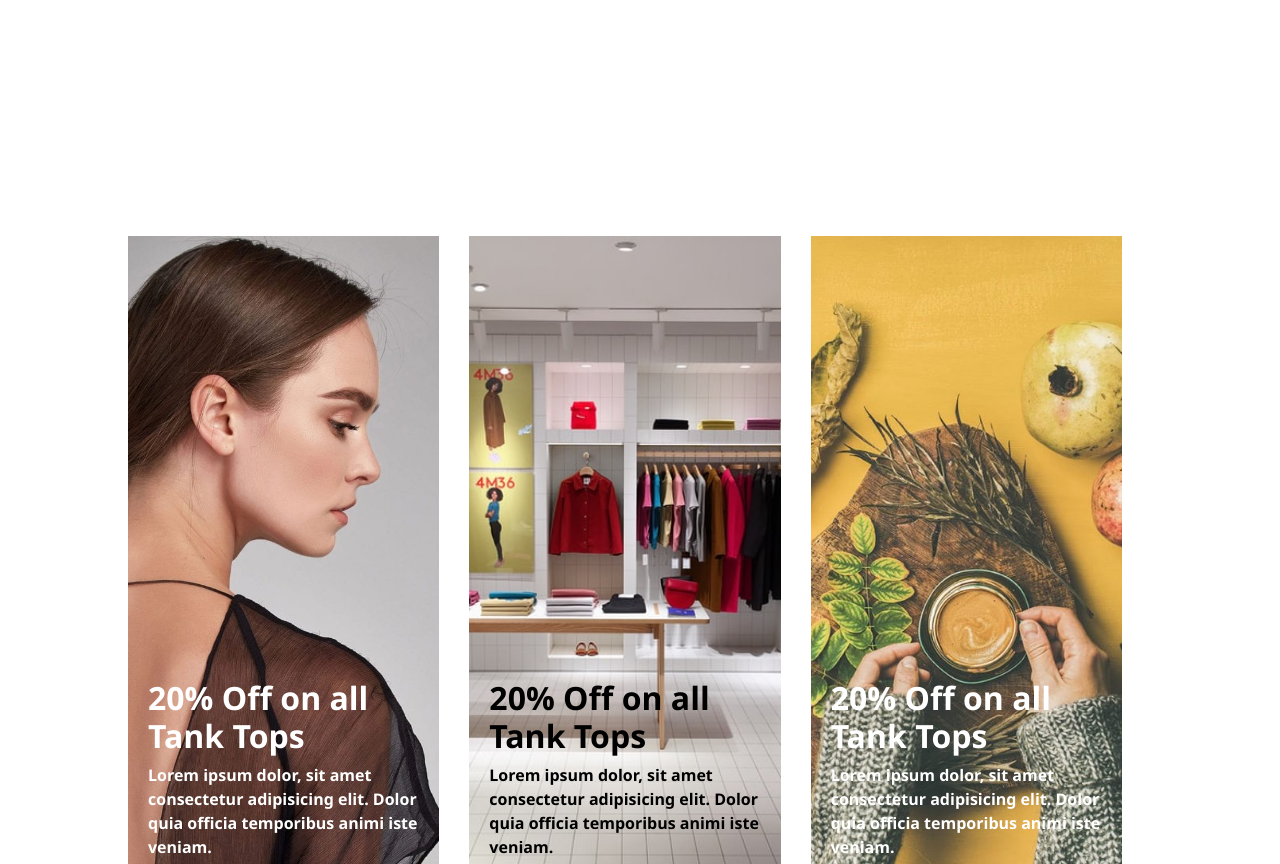
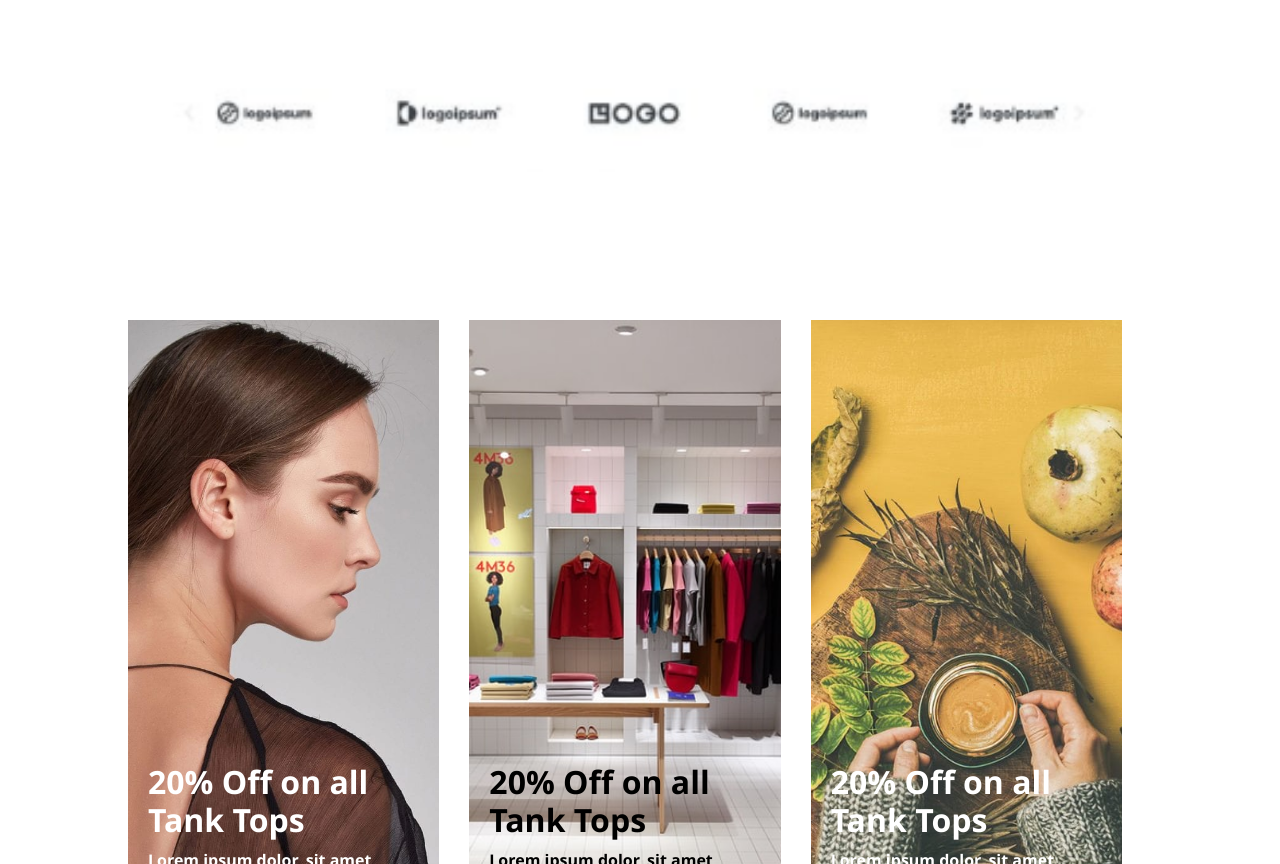
Before and after one commit to Zahra-Hassan99/Hackathon-1, a plain HTML site: page index.html in a window 1280 px wide. Shown: the part 1104-1968 px from the top of the page. Drawn offline with nearby package versions, Linux system fonts and the light colour scheme; no server answers; files whose address does not match are found by name.

Commit message:
Update index.html

```diff
--- a/index.html
+++ b/index.html
@@ -111,7 +111,7 @@
 
         <section>
             <div class="signs">
-                <img src="./img/1.PNG" alt="">
+                <img src="./1.PNG" alt="">
             </div>
         </section>
         <section class="product-intro">
```
